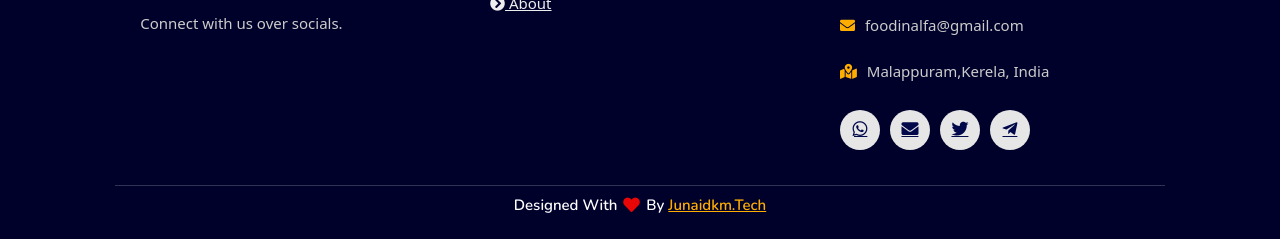
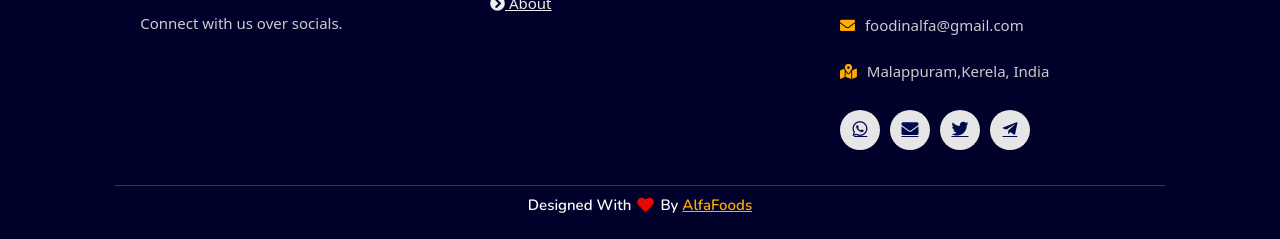
Before and after one commit to junaidedappal/Alphasweets, a plain HTML site: page index.html in a window 1280 px wide. Shown: the part 2357-2596 px from the top of the page. Drawn offline with nearby package versions, Linux system fonts and the light colour scheme; no server answers; animation ran at ten frames a second.

Commit message:
Add files via upload

```diff
--- a/index.html
+++ b/index.html
@@ -161,7 +161,7 @@
         </div>
     </div>
 
-    <h1 class="credit">Designed with <i class="fa fa-heart pulse"></i> by <a href="https://www.junaidkm.tech"> junaidkm.tech</a></h1>
+    <h1 class="credit">Designed with <i class="fa fa-heart pulse"></i> by <a href="https://www.junaidkm.tech"> AlfaFoods</a></h1>
 
   </section>
   <!-- footer section ends -->
```
